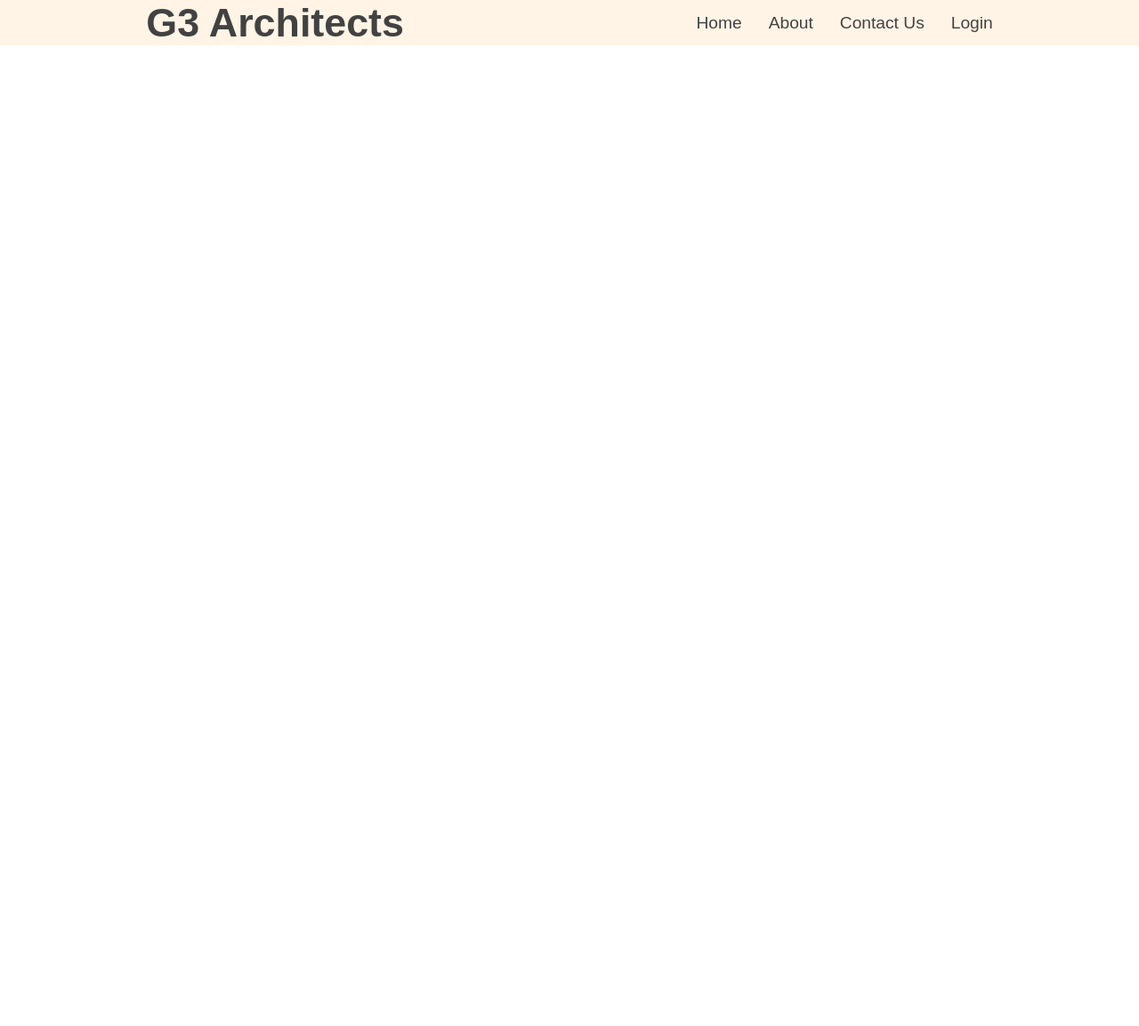
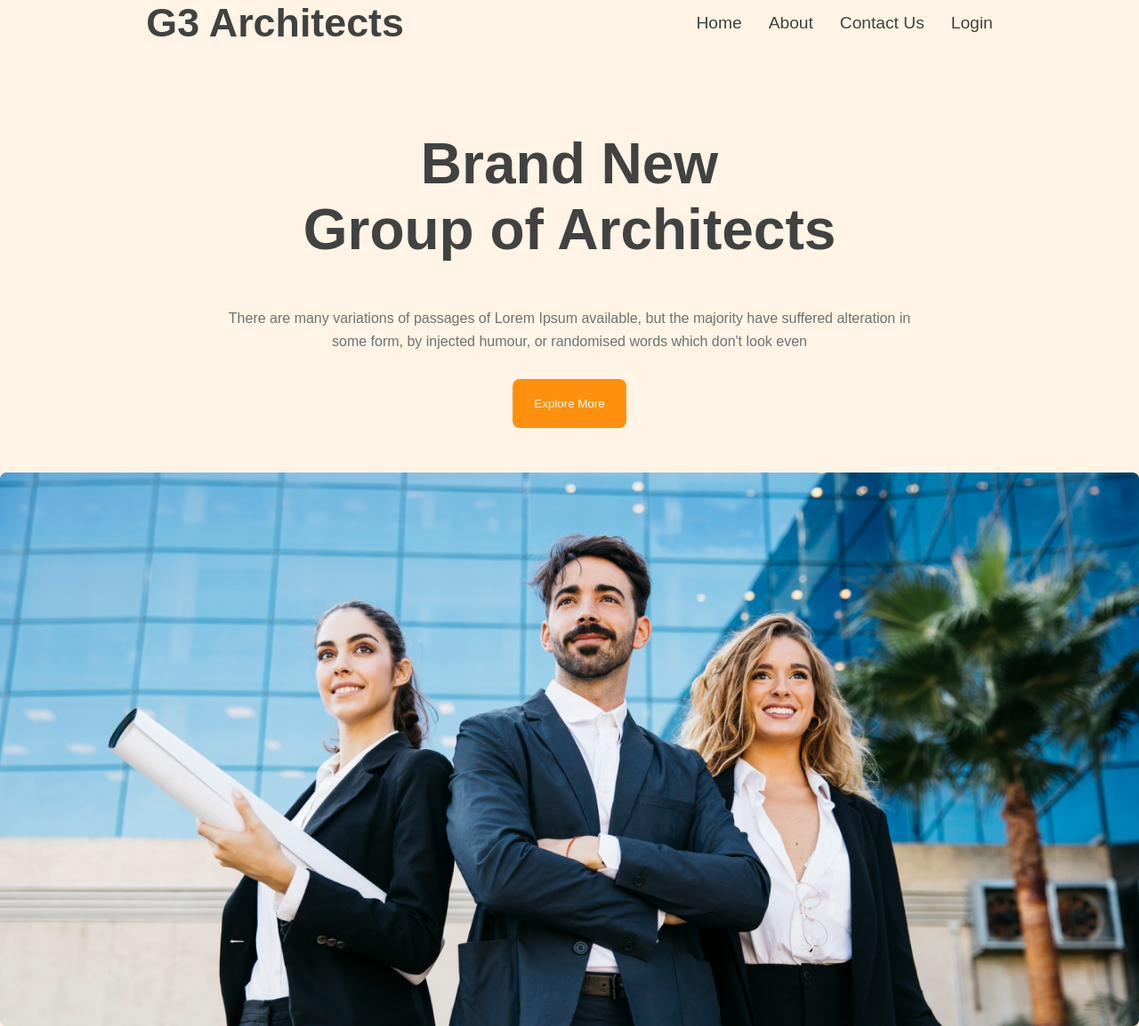
Before and after one commit to mdibrahimofc/g3-architects, a plain HTML site: page index.html in a window 1280 px wide. Shown: the whole page at 89% size. Before the commit the page ends 800 px from the top, so only its background shows below. Drawn offline with Linux system fonts and the light colour scheme.

Commit message:
banner section complete

```diff
--- a/index.html
+++ b/index.html
@@ -23,6 +23,19 @@
                 </ul>
               </div>
         </div>
+        <section>
+          <div class="banner display-flex">
+            <h1 class="dark-01 dark-01">Brand New <br>
+                Group of Architects
+                </h1>
+            <p class="dark-03">There are many variations of passages of Lorem Ipsum available, but the majority have suffered alteration in <br>some form, by injected humour, or randomised words which don't look even</p>
+            <button class="primary-btn">Explore More</button>
+        </div>
+        <div class="banner-image">
+            <img src="./images/banner.png" alt="">
+            </div>
+        </section>
+
     </header>
 
     <main>
--- a/style/architects.css
+++ b/style/architects.css
@@ -15,11 +15,19 @@ bg-color{
 .dark-01{
     color: rgba(66, 66, 66, 1);
 }
-
+.dark-03{
+    color: rgba(114, 114, 114, 1);
+}
 .display-flex{
     display: flex;
 }
-
+.primary-btn{
+    background-color: rgba(255, 144, 14, 1);
+    padding: 1.25rem 1.5rem;
+    color: #fff;
+    border-radius: 0.5rem;
+    border: none;
+}
 /* nav style */
 header{
     background-color: rgba(255, 144, 14, 0.1);
@@ -43,11 +51,45 @@ header{
     font-size: 2.8rem;
 }
 
+/* banner section */
+.banner{
+    flex-direction: column;
+    margin-top: 6rem;
+    margin-left: auto;
+    margin-right: auto;
+    text-align: center;
+    justify-content: center;
+    align-items: center;
+}
+.banner h1{
+    font-size: 4rem;
+    font-weight: 700;
+    margin-bottom: 50px;
+}
+.banner p{
+    line-height: 1.6rem;
+    margin-bottom: 30px;
+}
+.banner button{
+    margin-bottom: 50px;
+}
+.banner-image{
+    display: flex;
+    align-items: center;
+}
 
-
+.banner-image img{
+    margin: 0 auto;
+    max-width: 100%;
+}
 
 @media screen and (max-width: 576px) {
     .nav{
         flex-direction: column;
     }
-  }
+}
+
+
+@media screen and (min-width: 576px) and (max-width: 992px) {
+
+}
```
